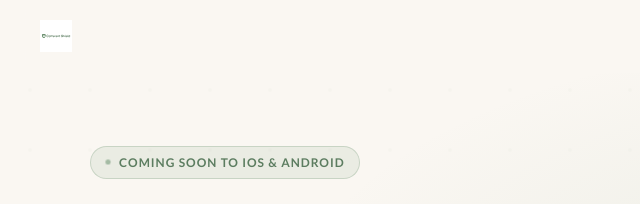
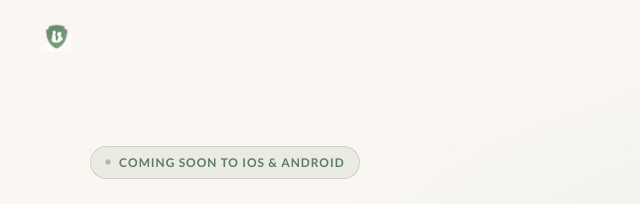
Before and after one commit to gabrielfethi/coparent-shield-web, a plain HTML site: page index.html in a window 1280 px wide. Shown: the top 204 px of the page, 0-640 px from the left. Drawn offline with Linux system fonts and the light colour scheme.

Commit message:
favicon and logo png update

```diff
--- a/index.html
+++ b/index.html
@@ -11,10 +11,10 @@
   <meta property="og:description" content="Understand what's really being said. Respond with clarity and calm." />
   <meta property="og:type" content="website" />
   <meta property="og:url" content="https://coparentshield.net" />
-  <meta property="og:image" content="https://coparentshield.net/logo.svg" />
+  <meta property="og:image" content="https://coparentshield.net/logo.png" />
   <!-- Favicon -->
-  <link rel="icon" type="image/svg+xml" href="favicon.svg">
-  <link rel="apple-touch-icon" href="favicon.svg">
+  <link rel="icon" type="image/png" href="favicon.png">
+  <link rel="apple-touch-icon" href="favicon.png">
   <link rel="preconnect" href="https://fonts.googleapis.com" />
   <link rel="preconnect" href="https://fonts.gstatic.com" crossorigin />
   <link
@@ -1039,7 +1039,7 @@
   <!-- NAV -->
   <nav id="nav">
     <a href="/" class="nav-logo">
-      <img src="logo.svg" height="32" alt="CoParent Shield" />
+      <img src="favicon.png" width="32" height="32" alt="CoParent Shield icon" style="border-radius:8px;" />
     </a>
     <ul class="nav-links">
       <li><a href="#features">Features</a></li>
```
